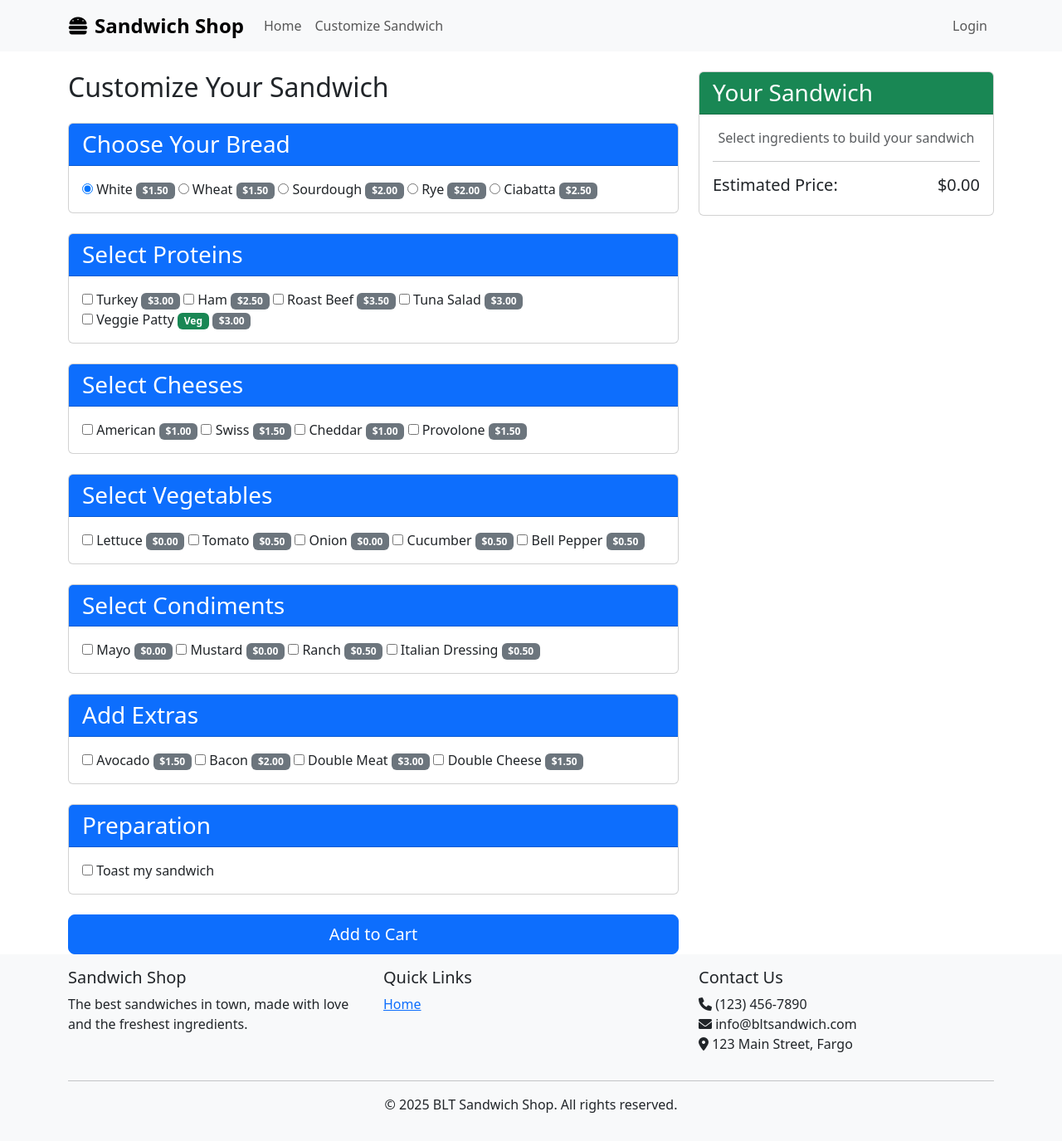
After one commit to BenjaminArthurSchulz/CSCI313SandwichShop, a Django app: page /customize/ in a window 1280 px wide. The commit adds this page. Shown: the whole page at 83% size. Run offline with Django 5.2, Linux system fonts and the light colour scheme; data comes from the database, SQL or seed files in the repository; both versions use the stored data as it was after the commit; some libraries are stand-ins or nearby versions.

Commit message:
sandwich customization

```diff
--- a/websiteBackend/main/forms.py
+++ b/websiteBackend/main/forms.py
@@ -17,13 +17,11 @@ class RegisterForm(UserCreationForm):
         user = super().save(commit=commit)
 
         if commit:
-            # Try to get the profile, if it doesn't exist, create it
             try:
                 user_profile = UserProfile.objects.get(user=user)
             except UserProfile.DoesNotExist:
                 user_profile = UserProfile.objects.create(user=user)
 
-            # Save the profile fields from the form
             user_profile.phone_number = self.cleaned_data.get('phone_number', '')
             user_profile.address = self.cleaned_data.get('address', '')
             user_profile.save()
--- a/websiteBackend/main/templates/main/base.html
+++ b/websiteBackend/main/templates/main/base.html
@@ -38,7 +38,9 @@
                     <li class="nav-item">
                         <a class="nav-link" href="{% url 'home' %}">Home</a>
                     </li>
-
+                    <li class="nav-item">
+                        <a class="nav-link" href="{% url 'customize_sandwich' %}">Customize Sandwich</a>
+                    </li>
                     <li class="nav-item">
                     </li>
                     <li class="nav-item" >
@@ -50,6 +52,7 @@
                     <li class="nav-item">
                         <a  class="nav-link" href="{% url 'logout' %}">Logout</a>
                     </li>
+
                     {% else %}
                     <li class="nav-item">
                         <a class="nav-link" href="{% url 'login' %}">Login</a>
@@ -84,7 +87,7 @@
                     <h5>Quick Links</h5>
                     <ul class="list-unstyled">
                         <li><a href="{% url 'home' %}">Home</a></li>
-                        <li><a href="{% url 'about-us' %}">About us</a></li>
+
                     </ul>
                 </div>
                 <div class="col-md-4">
--- a/websiteBackend/main/urls.py
+++ b/websiteBackend/main/urls.py
@@ -6,7 +6,8 @@ urlpatterns = [
     path("logout/", views.LogOut, name="logout"),
     path("", views.home, name="home"),
     path("home", views.home, name="home"),
-    path("about-us", views.aboutUs, name="about-us"),
     path("sign-up", views.sign_up, name="sign-up"),
     path("", include("django.contrib.auth.urls")),
+
+
 ]
--- a/websiteBackend/main/views.py
+++ b/websiteBackend/main/views.py
@@ -9,9 +9,6 @@ from django.contrib.auth import authenticate, login, logout
 
 def home(request):
     return render(request, "main/home.html")
-
-def aboutUs(request):
-    return render(request, "main/aboutUs.html")
 
 def sign_up(request):
     if request.method == "POST":
--- /dev/null
+++ b/websiteBackend/sandwichCustomization/admin.py
@@ -0,0 +1,3 @@
+from django.contrib import admin
+
+# Register your models here.
--- /dev/null
+++ b/websiteBackend/sandwichCustomization/apps.py
@@ -0,0 +1,6 @@
+from django.apps import AppConfig
+
+
+class SandwichcustomizationConfig(AppConfig):
+    default_auto_field = "django.db.models.BigAutoField"
+    name = "sandwichCustomization"
--- /dev/null
+++ b/websiteBackend/sandwichCustomization/forms.py
@@ -0,0 +1,42 @@
+
+
+from django import forms
+from .models import Bread, Protein, Cheese, Vegetable, Condiment, Extra, Sandwich
+
+
+class SandwichForm(forms.ModelForm):
+    bread = forms.ModelChoiceField(
+        queryset=Bread.objects.filter(available=True),
+        widget=forms.RadioSelect,
+        empty_label=None
+    )
+    proteins = forms.ModelMultipleChoiceField(
+        queryset=Protein.objects.filter(available=True),
+        widget=forms.CheckboxSelectMultiple,
+        required=False
+    )
+    cheeses = forms.ModelMultipleChoiceField(
+        queryset=Cheese.objects.filter(available=True),
+        widget=forms.CheckboxSelectMultiple,
+        required=False
+    )
+    vegetables = forms.ModelMultipleChoiceField(
+        queryset=Vegetable.objects.filter(available=True),
+        widget=forms.CheckboxSelectMultiple,
+        required=False
+    )
+    condiments = forms.ModelMultipleChoiceField(
+        queryset=Condiment.objects.filter(available=True),
+        widget=forms.CheckboxSelectMultiple,
+        required=False
+    )
+    extras = forms.ModelMultipleChoiceField(
+        queryset=Extra.objects.filter(available=True),
+        widget=forms.CheckboxSelectMultiple,
+        required=False
+    )
+    toasted = forms.BooleanField(required=False)
+
+    class Meta:
+        model = Sandwich
+        fields = ['bread', 'proteins', 'cheeses', 'vegetables', 'condiments', 'extras', 'toasted']
--- /dev/null
+++ b/websiteBackend/sandwichCustomization/templates/customizeSandwich.html
@@ -0,0 +1,150 @@
+{% extends "main/base.html" %}
+
+
+
+
+{% load static %}
+{% load crispy_forms_tags %}
+{% load i18n %}
+
+
+{% block title %}Build Your Sandwich{% endblock %}
+
+{% block content %}
+<div class="row">
+    <div class="col-md-8">
+        <h2 class="mb-4">Customize Your Sandwich</h2>
+
+        <form method="post">
+            {% csrf_token %}
+
+            <div class="card mb-4">
+                <div class="card-header bg-primary text-white">
+                    <h3 class="card-title mb-0">Choose Your Bread</h3>
+                </div>
+                <div class="card-body sandwich-options">
+                    {% for bread in breads %}
+                    <label>
+                        <input type="radio" name="bread" value="{{ bread.id }}" required {% if forloop.first %}checked{% endif %}>
+                        {{ bread.name }}
+                        <span class="badge bg-secondary price-badge">${{ bread.price }}</span>
+                    </label>
+                    {% endfor %}
+                </div>
+            </div>
+
+            <div class="card mb-4">
+                <div class="card-header bg-primary text-white">
+                    <h3 class="card-title mb-0">Select Proteins</h3>
+                </div>
+                <div class="card-body sandwich-options">
+                    {% for protein in proteins %}
+                    <label>
+                        <input type="checkbox" name="proteins" value="{{ protein.id }}">
+                        {{ protein.name }}
+                        {% if protein.vegetarian %}<span class="badge bg-success">Veg</span>{% endif %}
+                        <span class="badge bg-secondary price-badge">${{ protein.price }}</span>
+                    </label>
+                    {% endfor %}
+                </div>
+            </div>
+
+            <div class="card mb-4">
+                <div class="card-header bg-primary text-white">
+                    <h3 class="card-title mb-0">Select Cheeses</h3>
+                </div>
+                <div class="card-body sandwich-options">
+                    {% for cheese in cheeses %}
+                    <label>
+                        <input type="checkbox" name="cheeses" value="{{ cheese.id }}">
+                        {{ cheese.name }}
+                        <span class="badge bg-secondary price-badge">${{ cheese.price }}</span>
+                    </label>
+                    {% endfor %}
+                </div>
+            </div>
+
+            <div class="card mb-4">
+                <div class="card-header bg-primary text-white">
+                    <h3 class="card-title mb-0">Select Vegetables</h3>
+                </div>
+                <div class="card-body sandwich-options">
+                    {% for vegetable in vegetables %}
+                    <label>
+                        <input type="checkbox" name="vegetables" value="{{ vegetable.id }}">
+                        {{ vegetable.name }}
+                        <span class="badge bg-secondary price-badge">${{ vegetable.price }}</span>
+                    </label>
+                    {% endfor %}
+                </div>
+            </div>
+
+            <div class="card mb-4">
+                <div class="card-header bg-primary text-white">
+                    <h3 class="card-title mb-0">Select Condiments</h3>
+                </div>
+                <div class="card-body sandwich-options">
+                    {% for condiment in condiments %}
+                    <label>
+                        <input type="checkbox" name="condiments" value="{{ condiment.id }}">
+                        {{ condiment.name }}
+                        <span class="badge bg-secondary price-badge">${{ condiment.price }}</span>
+                    </label>
+                    {% endfor %}
+                </div>
+            </div>
+
+            <div class="card mb-4">
+                <div class="card-header bg-primary text-white">
+                    <h3 class="card-title mb-0">Add Extras</h3>
+                </div>
+                <div class="card-body sandwich-options">
+                    {% for extra in extras %}
+                    <label>
+                        <input type="checkbox" name="extras" value="{{ extra.id }}">
+                        {{ extra.name }}
+                        <span class="badge bg-secondary price-badge">${{ extra.price }}</span>
+                    </label>
+                    {% endfor %}
+                </div>
+            </div>
+
+            <div class="card mb-4">
+                <div class="card-header bg-primary text-white">
+                    <h3 class="card-title mb-0">Preparation</h3>
+                </div>
+                <div class="card-body sandwich-options">
+                    <label>
+                        <input type="checkbox" name="toasted" id="id_toasted">
+                        Toast my sandwich
+                    </label>
+                </div>
+            </div>
+
+            <div class="d-grid gap-2">
+                <button type="submit" class="btn btn-primary btn-lg">Add to Cart</button>
+            </div>
+        </form>
+    </div>
+
+    <div class="col-md-4">
+        <div class="card sticky-top" style="top: 2rem;">
+            <div class="card-header bg-success text-white">
+                <h3 class="card-title mb-0">Your Sandwich</h3>
+            </div>
+            <div class="card-body">
+                <div id="sandwich-preview">
+                    <p class="text-center text-muted">Select ingredients to build your sandwich</p>
+                </div>
+                <hr>
+                <div class="d-flex justify-content-between">
+                    <h5>Estimated Price:</h5>
+                    <h5 id="total-price">$0.00</h5>
+                </div>
+            </div>
+        </div>
+    </div>
+</div>
+
+
+{% endblock %}
--- /dev/null
+++ b/websiteBackend/sandwichCustomization/tests.py
@@ -0,0 +1,3 @@
+from django.test import TestCase
+
+# Create your tests here.
--- /dev/null
+++ b/websiteBackend/sandwichCustomization/urls.py
@@ -0,0 +1,9 @@
+from django.urls import path
+from . import views
+
+urlpatterns = [
+    path('', views.home, name='home'),
+    path('customize/', views.SandwichCreateView.as_view(), name='customize_sandwich'),
+
+
+]
--- /dev/null
+++ b/websiteBackend/sandwichCustomization/views.py
@@ -0,0 +1,43 @@
+from django.shortcuts import render
+from django.shortcuts import render, redirect, get_object_or_404
+from django.contrib.auth.decorators import login_required
+from django.views.generic import ListView, DetailView, CreateView, UpdateView
+from django.urls import reverse_lazy, reverse
+from .models import Bread, Protein, Cheese, Vegetable, Condiment, Extra, Sandwich
+from .forms import SandwichForm
+# Create your views here.
+def home(request):
+    return render(request, 'orders/home.html')
+
+
+class SandwichCreateView(CreateView):
+    model = Sandwich
+    form_class = SandwichForm
+    template_name = 'customizeSandwich.html'
+    success_url = reverse_lazy('cart')
+
+    def form_valid(self, form):
+        sandwich = form.save()
+
+        if 'cart' not in self.request.session:
+            self.request.session['cart'] = []
+
+        cart = self.request.session['cart']
+        cart.append({
+            'sandwich_id': sandwich.id,
+            'quantity': 1
+        })
+        self.request.session['cart'] = cart
+
+        return redirect(self.success_url)
+
+    def get_context_data(self, **kwargs):
+        context = super().get_context_data(**kwargs)
+        # Add pricing information for display in the form
+        context['breads'] = Bread.objects.filter(available=True)
+        context['proteins'] = Protein.objects.filter(available=True)
+        context['cheeses'] = Cheese.objects.filter(available=True)
+        context['vegetables'] = Vegetable.objects.filter(available=True)
+        context['condiments'] = Condiment.objects.filter(available=True)
+        context['extras'] = Extra.objects.filter(available=True)
+        return context
--- a/websiteBackend/websiteBackend/settings.py
+++ b/websiteBackend/websiteBackend/settings.py
@@ -40,6 +40,7 @@ INSTALLED_APPS = [
     "main.apps.MainConfig",
     "crispy_forms",
     "crispy_bootstrap5",
+    "sandwichCustomization",
 
 ]
 
--- a/websiteBackend/websiteBackend/urls.py
+++ b/websiteBackend/websiteBackend/urls.py
@@ -23,4 +23,5 @@ urlpatterns = [
     path("admin/", admin.site.urls),
     path("", include("main.urls")),
     path("", include("django.contrib.auth.urls")),
+    path("", include("sandwichCustomization.urls")),
 ]
```
Also changed, not shown: websiteBackend/main/templates/main/home.html (+1 -19 lines), websiteBackend/sandwichCustomization/fixtures/initial_data.json (added, +250 -0 lines), websiteBackend/sandwichCustomization/models.py (added, +93 -0 lines), websiteBackend/db.sqlite3, websiteBackend/sandwichCustomization/__init__.py (added), websiteBackend/sandwichCustomization/migrations/0001_initial.py (added), websiteBackend/sandwichCustomization/migrations/__init__.py (added).
